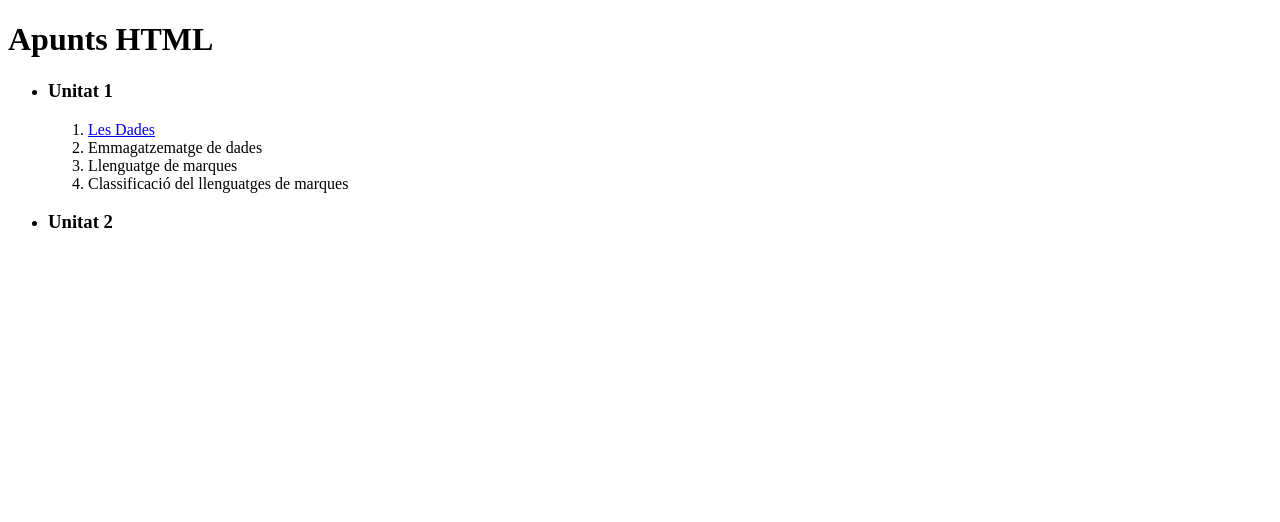
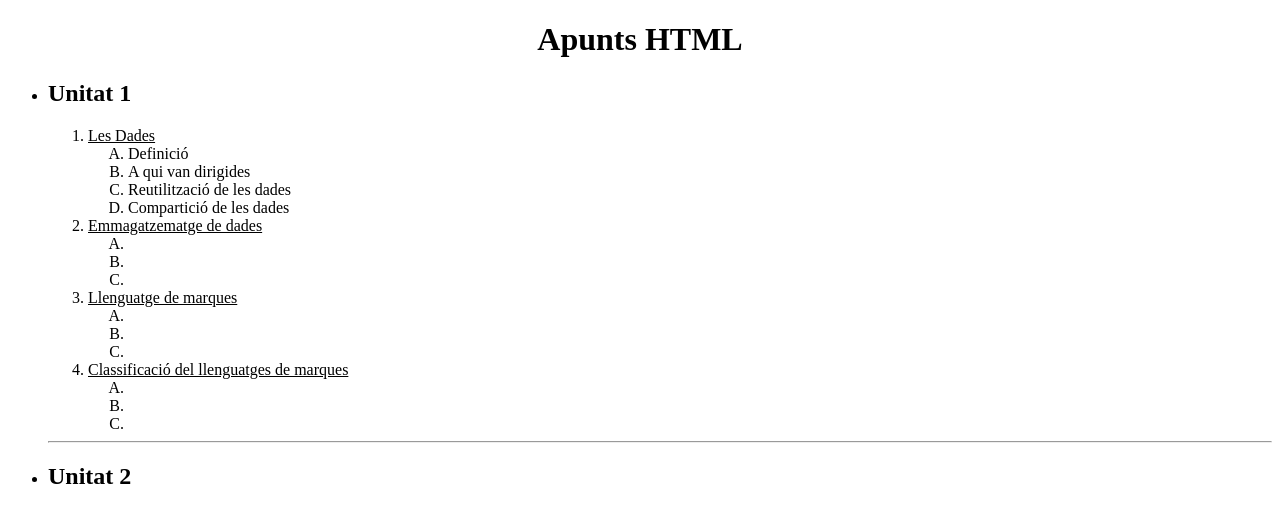
Before and after one commit to manelmarce-lgtm/Apuntes, a plain HTML site: page index.html in a window 1280 px wide. Drawn offline with Linux system fonts and the light colour scheme.

Commit message:
Add files via upload

```diff
--- a/index.html
+++ b/index.html
@@ -2,21 +2,43 @@
 <html>
 <head>
 	<title>Projecte apunts</title>
-
+<meta charset="utf-8"> </meta>
 </head>
 <body>
+<!--TO DO: Canviar el center en poder utilitzar CSS -->
+<center>
 	<h1><strong>Apunts HTML</strong></h1>
+</center>
 	<ul>
-	<li><h3>Unitat 1</h3>
+	<li><h2>Unitat 1</h2>
 	<ol>
-		<!-- Mirar si puc crear enllaços per separa l´informació a diferents pàgines -->
-		<li><a href="https://docs.google.com/document/d/1NitsMy7YOc4--HuoCmqAEVhgND5nRx0SOzJ2fP551Zs/edit?tab=t.0#heading=h.ktjl64jfw4dq" target="Apunts" title="Apunts">Les Dades</a></li>
-		<li>Emmagatzematge de dades</li>
-		<li>Llenguatge de marques</li>
-		<li>Classificaci&oacute; del llenguatges de marques</li></li>
+		<li><u>Les Dades</u></li>
+		<ol type="A">
+		<li>Definició</li>
+		<li>A qui van dirigides</li>
+		<li>Reutilització de les dades</li>
+		<li>Compartició de les dades</li>
+		</ol>
+		<li><u>Emmagatzematge de dades</u></li>
+		<ol type="A">
+		<li></li>
+		<li></li>
+		<li></li>
+		</ol>
+		<li><u>Llenguatge de marques</u></li>
+		<ol type="A">
+		<li></li>
+		<li></li>
+		<li></li>
+		</ol>
+		<li><u>Classificaci&oacute; del llenguatges de marques</u></li>
+		<ol type="A">
+		<li></li>
+		<li></li>
+		<li></li>
+		</ol>
 	</ol>
-	<li><h3>Unitat 2</h3></li>
-
-
-
+	<hr>
+	<li><h2>Unitat 2</h2></li>
+</u>
 </html>
```
